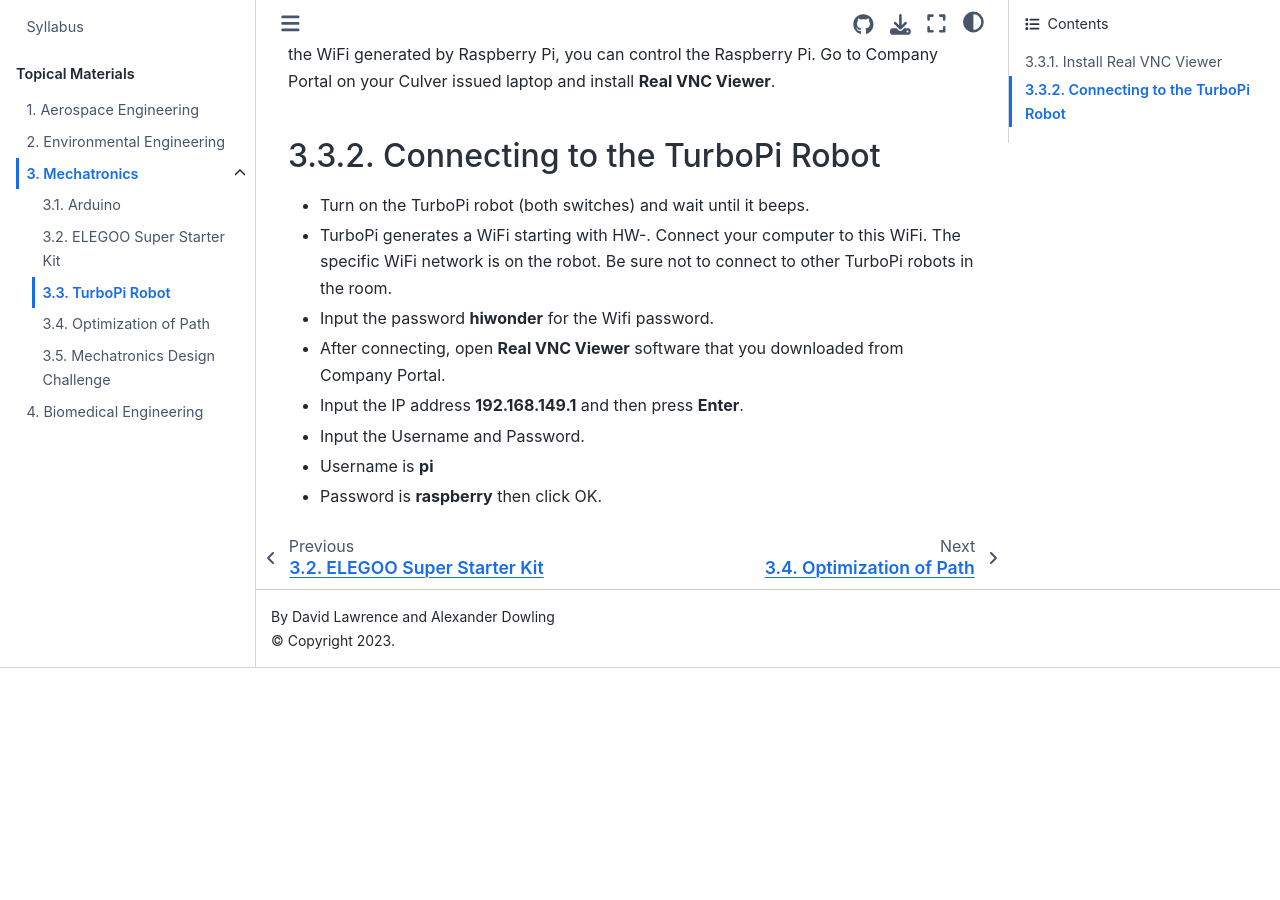
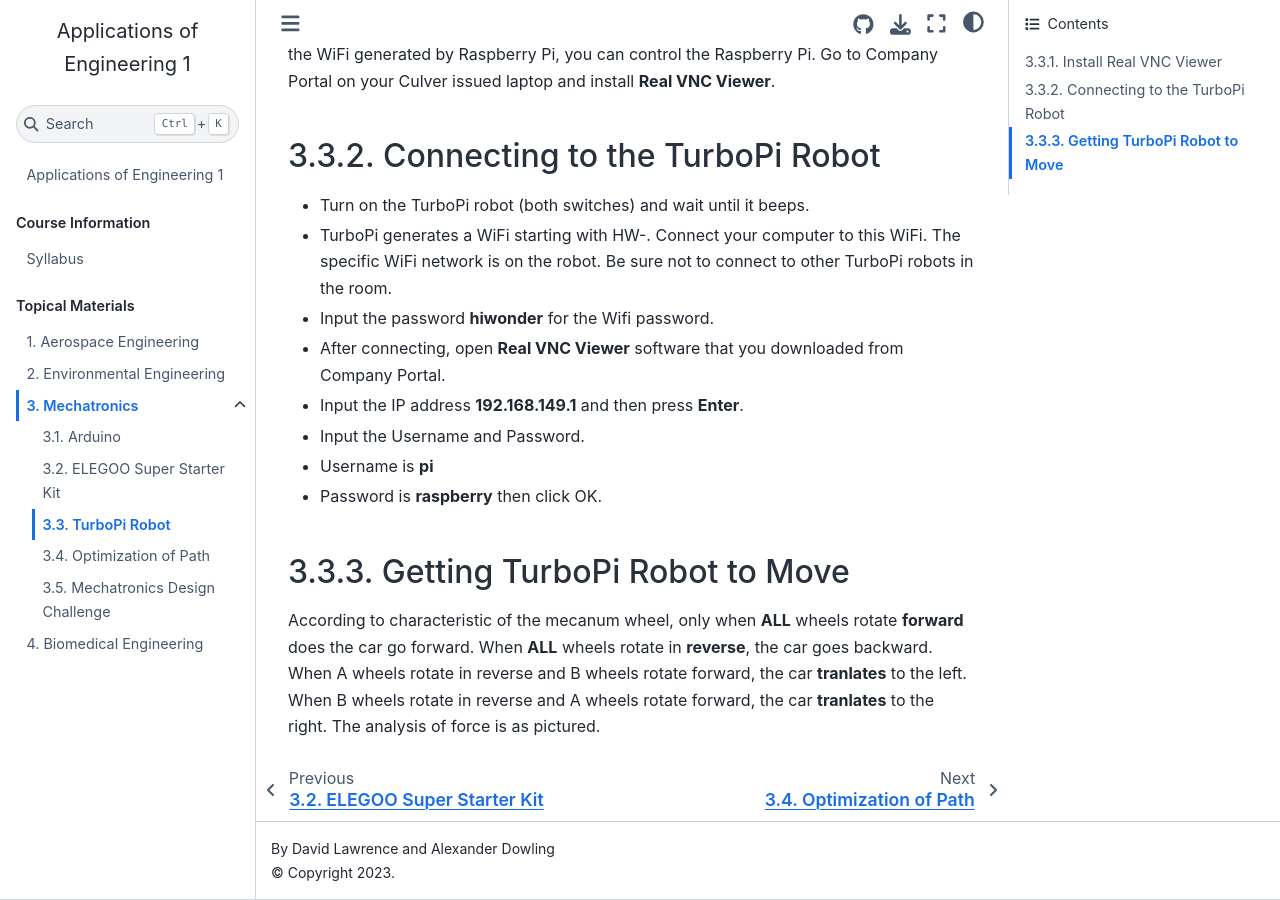
Before and after one commit to Culver-Academies/engineering1, a Jupyter Book: the page built from mech/TurboPi.md, in a window 1280 px wide and 900 px high, scrolled down 637 px. Built offline with Jupyter Book 1.0.4 settings and Sphinx 7.4.7 and the Sphinx Book theme 1.1.4, drawn with Linux system fonts in a browser that asks for light colours; before the commit the page ends 1305 px from its top, so only the background shows below that.

Commit message:
Update TurboPi.md

```diff
--- a/mech/TurboPi.md
+++ b/mech/TurboPi.md
@@ -21,3 +21,11 @@ computer to the WiFi generated by Raspberry Pi, you can control the Raspberry Pi
 * Input the Username and Password.
 * Username is **pi**
 * Password is **raspberry** then click OK.
+
+## Getting TurboPi Robot to Move
+
+According to characteristic of the mecanum wheel, only when **ALL** wheels rotate
+**forward** does the car go forward. When **ALL** wheels rotate in **reverse**, the car goes
+backward. When A wheels rotate in reverse and B wheels rotate forward, the car **tranlates**
+to the left. When B wheels rotate in reverse and A wheels rotate forward, the car
+**tranlates** to the right. The analysis of force is as pictured.
```
